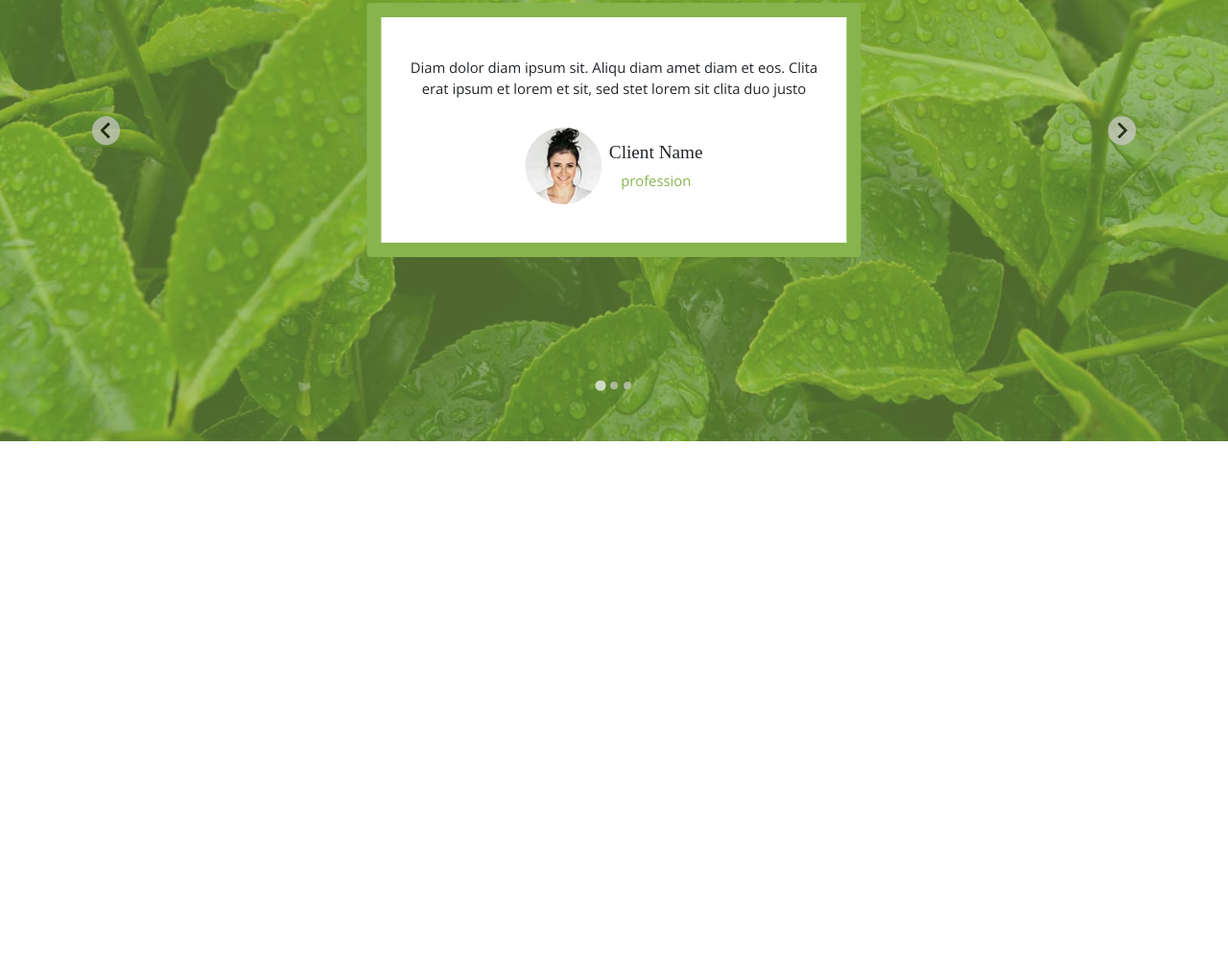
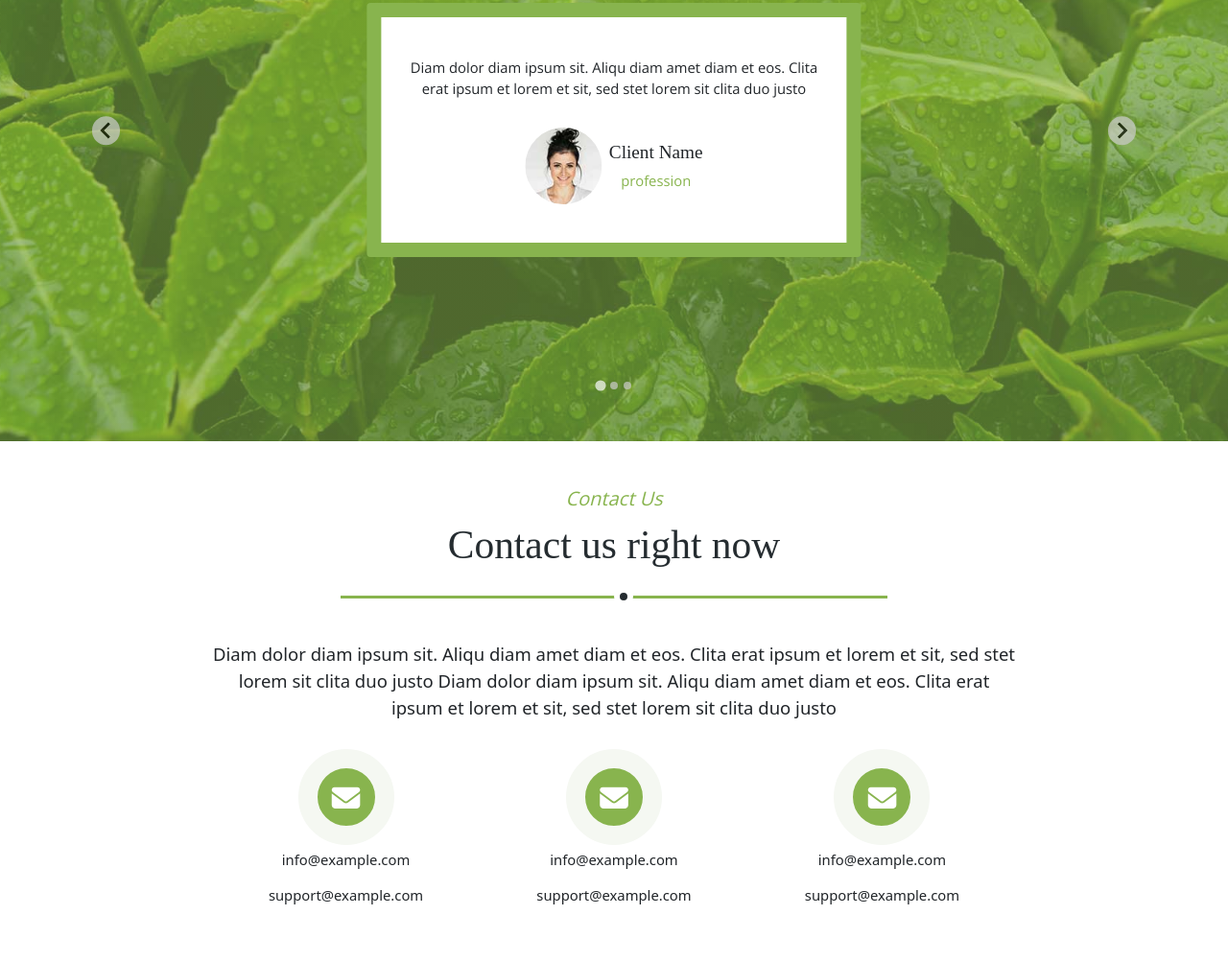
Before and after one commit to abdullah-sohag/teaHouse, a plain HTML site: page index.html in a window 1280 px wide. Shown: the part 4196-5199 px from the top of the page at 96% size. Before the commit the page ends 4656 px from the top, so only its background shows below. Drawn offline with nearby package versions, Linux system fonts and the light colour scheme; a web font is replaced by a local one.

Commit message:
contact us

```diff
--- a/css/style.css
+++ b/css/style.css
@@ -152,7 +152,8 @@ html{
         .menu-itemcontainer{
             left: 0;
             right: 0;
-             top: 87px; /*changeable */
+            top: 87px; /*changeable */
+            z-index: 1;
         }
 
         .menu-itemcontainer-hide{
@@ -321,10 +322,10 @@ html{
                 background-position: center;
                 background-size: cover;
             }
-            #ourProduct .top-ourproducts,#onlineStore .top-onlineStore,#testimonial .top-testimonial{
+            #ourProduct .top-ourproducts,#onlineStore .top-onlineStore,#testimonial .top-testimonial,#contact-us .top-contact-us{
                 padding-bottom: 32px;
             }
-            #ourProduct .top-ourproducts::after, #onlineStore .top-onlineStore::after, #testimonial .top-testimonial::after{
+            #ourProduct .top-ourproducts::after, #onlineStore .top-onlineStore::after, #testimonial .top-testimonial::after,#contact-us .top-contact-us::after{
                 content: '';
                 position: absolute;
                 width: 50%;
@@ -333,7 +334,7 @@ html{
                 bottom: 0;
                 transform: translateX(-50%);
             }
-            #ourProduct .top-ourproducts::before,#onlineStore .top-onlineStore::before,#testimonial .top-testimonial::before{
+            #ourProduct .top-ourproducts::before,#onlineStore .top-onlineStore::before,#testimonial .top-testimonial::before,#contact-us .top-contact-us::before{
                 --round-mejer:20px;
                 content: '';
                 background-color: var(--secondary-color);
@@ -348,11 +349,11 @@ html{
                 transform: translate(-50%,);
                 z-index: 5;
             }
-            #ourProduct .top-ourproducts h3,#onlineStore .top-onlineStore h3,#testimonial .top-testimonial h3{
+            #ourProduct .top-ourproducts h3,#onlineStore .top-onlineStore h3,#testimonial .top-testimonial h3,#contact-us .top-contact-us h3{
                 line-height: 30px;
                 margin-bottom: 16px;
             }
-            #ourProduct .top-ourproducts h2,#onlineStore .top-onlineStore h2,#testimonial .top-testimonial h2{
+            #ourProduct .top-ourproducts h2,#onlineStore .top-onlineStore h2,#testimonial .top-testimonial h2,#contact-us .top-contact-us h2{
                 font-size: 2.8rem;
                 line-height: 34px;
             }
@@ -522,6 +523,16 @@ html{
                 font-size: 1rem;
             }
             /* -/ testy moneyal area */
+
+
+            /* contact us */
+                .icon{
+                    background-color: var(--primary-color);
+                    border: 20px solid #f5f8f2;
+                    width: 100px;
+                    height: 100px;
+                }
+            /* -/ contact us */
 
 /* -/main */
 
--- a/index.html
+++ b/index.html
@@ -601,6 +601,66 @@
         </section>
         <!-- -/ Testimonial area -->
 
+        <!-- contact us -->
+        <section id="contact-us" class="py-5">
+
+            <div class="top-contact-us container text-center position-relative mb-5">
+                <h3 class="primary-color open-sans fs-20 fst-italic">Contact Us</h3>
+                <h2 class="playfair secondary-color">Contact us right now</h2>
+            </div>
+
+            <div class="contact-us-contant container center-flex flex-column" >
+
+                <p class=" text-center w-75 fs-5">Diam dolor diam ipsum sit. Aliqu diam amet diam et eos. Clita erat ipsum et lorem et sit, sed stet lorem sit clita duo justo Diam dolor diam ipsum sit. Aliqu diam amet diam et eos. Clita erat ipsum et lorem et sit, sed stet lorem sit clita duo justo</p>
+
+                <div class="contact-informations w-75 d-flex justify-content-around pt-3 flex-wrap justify-content-center g-1">
+
+                    <div class="contact-card center-flex flex-column gap-1">
+
+                        <div class="icon p-3 rounded-circle center-flex">
+                            <i class="fa fa-envelope fa-2x text-white"></i>
+                        </div>
+
+                        <div class=" text-center">
+                            <p>info@example.com</p>
+                            <p>support@example.com</p>
+                        </div>
+
+                    </div>
+
+                    <div class="contact-card center-flex flex-column gap-1">
+
+                        <div class="icon p-3 rounded-circle center-flex">
+                            <i class="fa fa-envelope fa-2x text-white"></i>
+                        </div>
+
+                        <div class=" text-center">
+                            <p>info@example.com</p>
+                            <p>support@example.com</p>
+                        </div>
+
+                    </div>
+
+                    <div class="contact-card center-flex flex-column gap-1">
+
+                        <div class="icon p-3 rounded-circle center-flex">
+                            <i class="fa fa-envelope fa-2x text-white"></i>
+                        </div>
+
+                        <div class=" text-center">
+                            <p>info@example.com</p>
+                            <p>support@example.com</p>
+                        </div>
+
+                    </div>
+
+                </div>
+
+            </div>
+
+        </section>
+        <!-- -/ contact us -->
+
     </main>
     <!-- -/main -->
 
```
